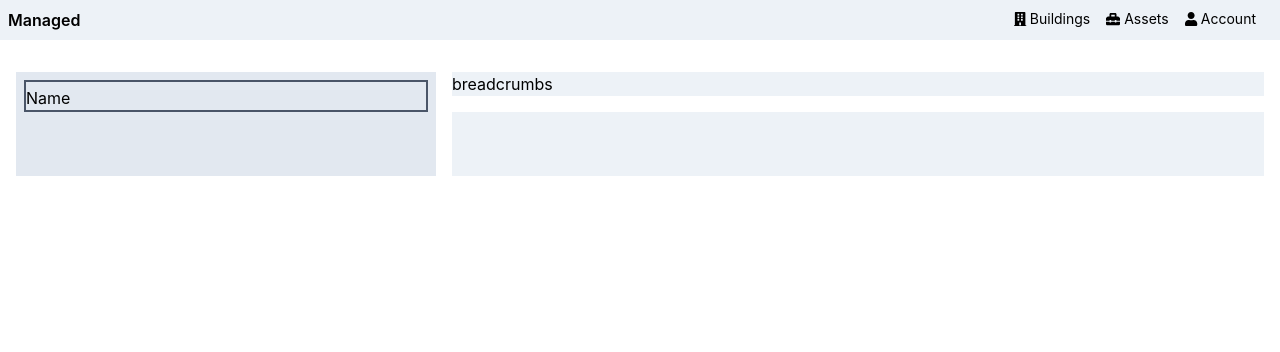
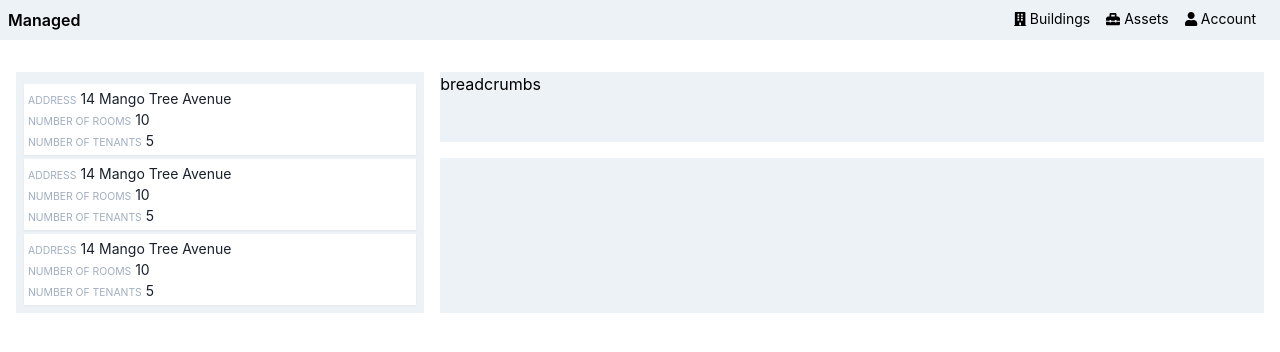
Before and after one commit to reynoldadade/facility, a Next.js app: page /dashboard in a window 1280 px wide. Shown: the top 352 px of the page. Built offline with nearby package versions, Linux system fonts and the light colour scheme.

Commit message:
list of buildings

```diff
--- a/components/buildings/ListOfBuildings.js
+++ b/components/buildings/ListOfBuildings.js
@@ -1,6 +1,46 @@
+const buildingsTemplates = [
+  {
+    nameOfBuilding: '14 Mango Tree Avenue',
+    numberOfRooms: 10,
+    numberOfTenants: 5,
+  },
+  {
+    nameOfBuilding: '14 Mango Tree Avenue',
+    numberOfRooms: 10,
+    numberOfTenants: 5,
+  },
+  {
+    nameOfBuilding: '14 Mango Tree Avenue',
+    numberOfRooms: 10,
+    numberOfTenants: 5,
+  },
+];
+
 const ListOfBuildings = (props) => (
   <div className="p-2">
-    <div className="pt-1 border-2 border-gray-700">Name</div>
+    {buildingsTemplates.map((building) => (
+      <div className=" mt-1 p-1 flex flex-col bg-white shadow-sm text-sm text-gray-900">
+        <div>
+          <span className="uppercase text-gray-500 text-label">address</span>
+
+          <span className=""> {building.nameOfBuilding}</span>
+        </div>
+        <div>
+          <span className="uppercase text-gray-500 text-label">
+            number of rooms
+          </span>
+
+          <span className=""> {building.numberOfRooms}</span>
+        </div>
+        <div>
+          <span className="uppercase text-gray-500 text-label">
+            number of tenants
+          </span>
+
+          <span className=""> {building.numberOfTenants}</span>
+        </div>
+      </div>
+    ))}
   </div>
 );
 
--- a/components/dashboardComponent.js
+++ b/components/dashboardComponent.js
@@ -1,11 +1,11 @@
 import ListOfBuildings from './buildings/ListOfBuildings';
 const dashboard = (props) => (
   <div className="grid grid-rows-3 grid-flow-col gap-4 p-4">
-    <div className="row-span-3 bg-gray-300">
+    <div className="row-span-3 bg-gray-200">
       <ListOfBuildings />
     </div>
-    <div className="row-span-1 col-span-2 bg-gray-200">breadcrumbs</div>
-    <div className="row-span-2 col-span-2 bg-gray-200"></div>
+    <div className="row-span-1 col-span-4 bg-gray-200">breadcrumbs</div>
+    <div className="row-span-2 col-span-4 bg-gray-200"></div>
   </div>
 );
 
--- a/tailwind.config.js
+++ b/tailwind.config.js
@@ -9,6 +9,20 @@ module.exports = {
     './components/**/*.js',
   ],
   theme: {
+    fontSize: {
+      label: '.65rem',
+      xs: '.75rem',
+      sm: '.875rem',
+      base: '1rem',
+      lg: '1.125rem',
+      xl: '1.25rem',
+      '2xl': '1.5rem',
+      '3xl': '1.875rem',
+      '4xl': '2.25rem',
+      '5xl': '3rem',
+      '6xl': '4rem',
+      '7xl': '5rem',
+    },
     extend: {},
   },
   variants: {},
```
